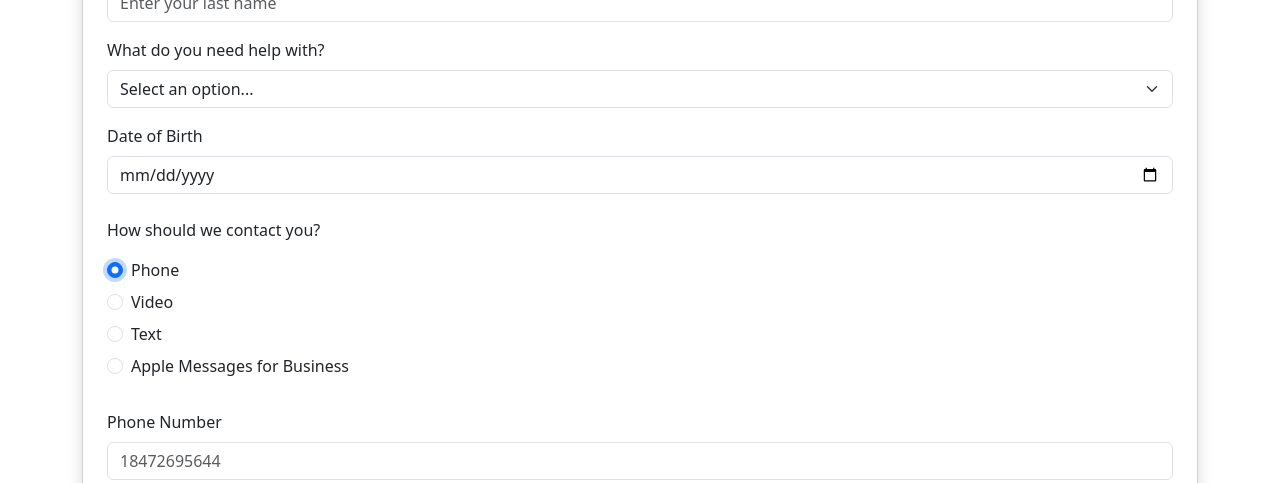
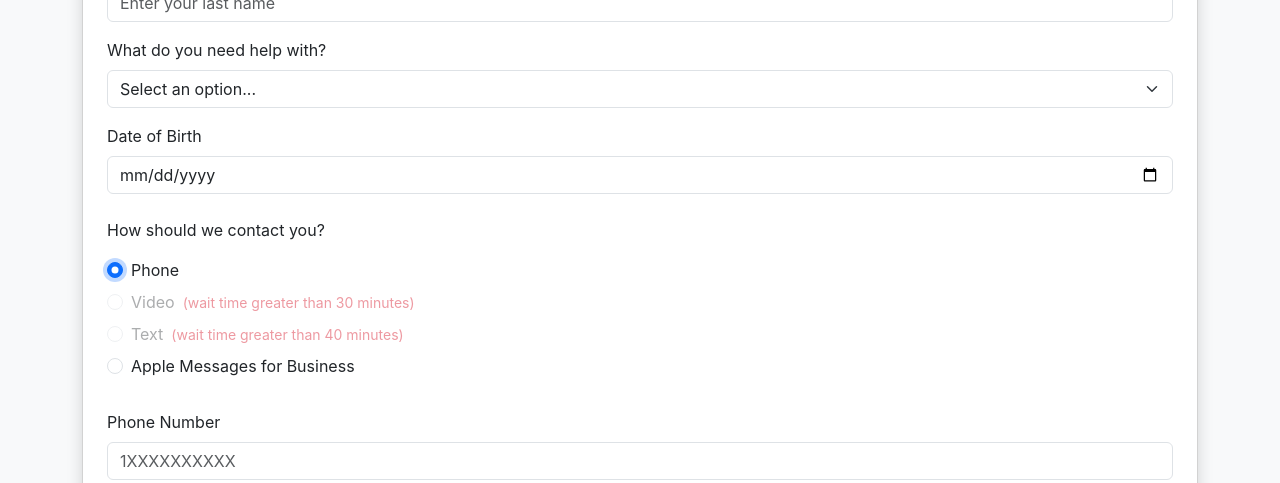
Before and after one commit to ciscoacdave/travel-form-app, a React (Create React App) app: page / in a window 1280 px wide. Both pictures are taken after a click on the radio button "Phone". Shown: the part 1058-1541 px from the top of the page. Built offline with nearby package versions, Linux system fonts and the light colour scheme.

Commit message:
Remove GitHub Pages homepage for Netlify

```diff
--- a/src/App.js
+++ b/src/App.js
@@ -1,6 +1,6 @@
 import React, { useState } from 'react';
 
-const FormApplication = () => {
+function App() {
   const [formData, setFormData] = useState({
     finalDestination: '',
     lastName: '',
@@ -66,7 +66,7 @@ const FormApplication = () => {
     // Validate phone number format (11 digits starting with 1)
     if ((formData.contactMethod === 'phone' || formData.contactMethod === 'text') && formData.phoneNumber) {
       if (formData.phoneNumber.length !== 11 || !formData.phoneNumber.startsWith('1')) {
-        alert('Agent on Demand says: Please enter a valid US phone number in format: 18472695644 (11 digits starting with 1)');
+        alert('Agent on Demand says: Please enter a valid US phone number in format: 18005551212 (11 digits starting with 1)');
         return;
       }
     }
@@ -76,16 +76,10 @@ const FormApplication = () => {
       try {
         // Determine Apple Messages URL based on help category
         const messagesUrlMapping = {
-    /*      'changeFlight': 'https://bcrw.apple.com/messages/api/messageprofiles/redirecthelper?service=iMessage&recipient=urn:biz:6f6ab203-6ead-450a-bcae-24662cb6aae0&body=aod',
-          'changeSeat': 'https://bcrw.apple.com/messages/api/messageprofiles/redirecthelper?service=iMessage&recipient=urn:biz:6f6ab203-6ead-450a-bcae-24662cb6aae0&body=aod',
-          'baggage': 'https://bcrw.apple.com/messages/api/messageprofiles/redirecthelper?service=iMessage&recipient=urn:biz:6f6ab203-6ead-450a-bcae-24662cb6aae0&body=baggage',
-          'somethingElse': 'https://bcrw.apple.com/messages/api/messageprofiles/redirecthelper?service=iMessage&recipient=urn:biz:6f6ab203-6ead-450a-bcae-24662cb6aae0&body=aod'
-    */
-          'changeFlight': 'https://bcrw.apple.com/urn:biz:8a4b1370-1933-4b12-b9a9-a94fc58281ca?service=iMessage&body=aod',
-          'changeSeat': 'https://bcrw.apple.com/urn:biz:8a4b1370-1933-4b12-b9a9-a94fc58281ca?service=iMessage&body=aod',
-          'baggage': 'https://bcrw.apple.com/urn:biz:8a4b1370-1933-4b12-b9a9-a94fc58281ca?service=iMessage&body=baggage',
-          'somethingElse': 'https://bcrw.apple.com/urn:biz:8a4b1370-1933-4b12-b9a9-a94fc58281ca?service=iMessage&body=aod'
-
+          'changeFlight': 'https://bcrw.apple.com/messages/api/messageprofiles/redirecthelper?service=iMessage&recipient=urn:biz:6f6ab203-6ead-450a-bcae-24662cb6aae0&body=Change%20Flight',
+          'changeSeat': 'https://bcrw.apple.com/messages/api/messageprofiles/redirecthelper?service=iMessage&recipient=urn:biz:6f6ab203-6ead-450a-bcae-24662cb6aae0&body=Change%20Seat',
+          'Baggage': 'https://bcrw.apple.com/messages/api/messageprofiles/redirecthelper?service=iMessage&recipient=urn:biz:6f6ab203-6ead-450a-bcae-24662cb6aae0&body=Baggage%20Issues',
+          'somethingElse': 'https://bcrw.apple.com/messages/api/messageprofiles/redirecthelper?service=iMessage&recipient=urn:biz:6f6ab203-6ead-450a-bcae-24662cb6aae0&body=Something%20Else'
         };
 
         const messagesUrl = messagesUrlMapping[formData.helpCategory];
@@ -170,13 +164,6 @@ const FormApplication = () => {
   };
 
   return (
-    <>
-      {/* Bootstrap CSS */}
-      <link
-        href="https://cdnjs.cloudflare.com/ajax/libs/bootstrap/5.3.0/css/bootstrap.min.css"
-        rel="stylesheet"
-      />
-
     <div className="container mt-12">
       <div className="row justify-content-center">
         {/* Change this line to control form width */}
@@ -189,7 +176,6 @@ const FormApplication = () => {
             alt="Header"
             className="img-fluid rounded"
             style={{ width: '100%', height: 'auto', objectFit: 'cover' }}/>
-
           </div>
 
           {/* Form */}
@@ -243,7 +229,7 @@ const FormApplication = () => {
                 <option value="">Select an option...</option>
                 <option value="changeFlight">Change my flight</option>
                 <option value="changeSeat">Change my seat</option>
-                  <option value="baggage">Baggage Issues</option>
+                <option value="Baggage">Baggage Issues</option>
                 <option value="somethingElse">Something Else</option>
               </select>
             </div>
@@ -290,9 +276,11 @@ const FormApplication = () => {
                     value="video"
                     checked={formData.contactMethod === 'video'}
                     onChange={handleInputChange}
+                    disabled
                   />
-                    <label className="form-check-label" htmlFor="video">
+                  <label className="form-check-label text-muted" htmlFor="video">
                     Video
+                    <small className="ms-2 text-danger">(wait time greater than 30 minutes)</small>
                   </label>
                 </div>
                 <div className="form-check mb-2">
@@ -304,9 +292,11 @@ const FormApplication = () => {
                     value="text"
                     checked={formData.contactMethod === 'text'}
                     onChange={handleInputChange}
+                    disabled
                   />
-                    <label className="form-check-label" htmlFor="text">
+                  <label className="form-check-label text-muted" htmlFor="text">
                     Text
+                    <small className="ms-2 text-danger">(wait time greater than 40 minutes)</small>
                   </label>
                 </div>
                 <div className="form-check mb-2">
@@ -339,13 +329,13 @@ const FormApplication = () => {
                   name="phoneNumber"
                   value={formData.phoneNumber}
                   onChange={handleInputChange}
-                    placeholder="18472695644"
+                  placeholder="1XXXXXXXXXX"
                   pattern="^1[0-9]{10}$"
                   maxLength="11"
                   inputMode="numeric"
                 />
                 <div className="form-text">
-                    Enter 11 digits starting with 1 (e.g., 18472695644)
+                  Enter 11 digits starting with 1 (e.g., 18005551212)
                 </div>
               </div>
             )}
@@ -365,11 +355,7 @@ const FormApplication = () => {
         </div>
       </div>
     </div>
+  );
+}
 
-      {/* Bootstrap JS (optional, for interactive components) */}
-      <script src="https://cdnjs.cloudflare.com/ajax/libs/bootstrap/5.3.0/js/bootstrap.bundle.min.js"></script>
-    </>
-  );
-};
-
-export default FormApplication;
+export default App;
```
Lines whose indentation alone changed are shown as unchanged.
